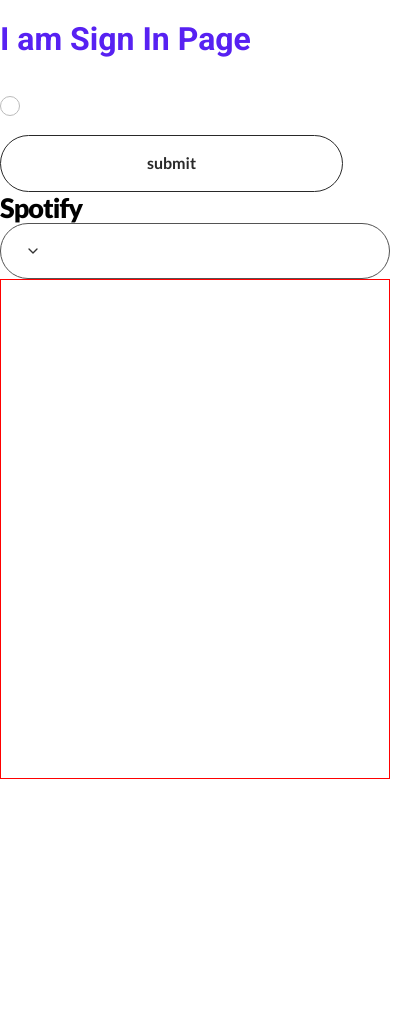
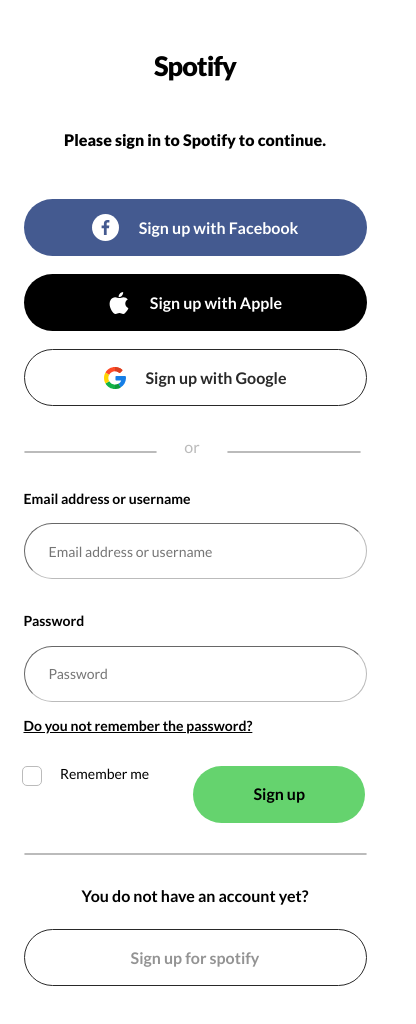
Before and after one commit to kishky101/login-modular-system, a React (Vite) app: page /sign-in in a window 390 px wide. Shown: the top 1024 px of the page, 416 px wide, since content can reach past the window. Before the commit the page ends 844 px from the top, so only its background shows below. Built offline with nearby package versions, Linux system fonts and the light colour scheme.

Commit message:
added sign-in page for desktop and mobile

```diff
--- a/src/global-components/button/button.styles.scss
+++ b/src/global-components/button/button.styles.scss
@@ -1,5 +1,5 @@
 .button-container {
-    width: 100%;
+    //width: 100%;
     height: auto;
     font-family: var(--lato-font);
     max-width: 435px;
@@ -40,11 +40,13 @@
             padding: 18px 60px;
             border: none;
             width: auto;
+            white-space: nowrap;
         }
     }
 
     @media screen and (max-width: 476px) {
-            width: 343px;
+            //width: 343px;
+            max-width: 343px;
     }
 
 }
--- a/src/global-components/form-input/form-input.styles.scss
+++ b/src/global-components/form-input/form-input.styles.scss
@@ -3,6 +3,7 @@
     margin: 1rem 0 0 0;
     font-family: var(--lato-font);
     max-width: 442px;
+    //width: 442px;
 
     &__input-label {
         width: 100%;
--- a/src/routes/sign-in/sign-in.component.tsx
+++ b/src/routes/sign-in/sign-in.component.tsx
@@ -1,23 +1,69 @@
 import React from "react";
+import Logo from "@/global-components/logo/logo.component";
+import Button from "@/global-components/button/button.component";
 import FormInput from "@/global-components/form-input/form-input.component";
-import Button from "@/global-components/button/button.component";
-import Logo from "@/global-components/logo/logo.component";
-import SelectInput from "@/global-components/select-input/select-input.component";
 
 import './sign-in.styles.scss';
 
 const SignIn: React.FC = () => {
-    return (
-        <>
-            <h1>I am Sign In Page</h1>
-            <FormInput type= {'radio'} />
-            <Button />
-            <Logo />
-            <SelectInput placeHolder="" options={['boy', 'girl', 'prefer not to say', 'house', 'child', '1', '2', '3', '4', '5', '6', '7']} onChange={(e) => console.log(e.target.name)} />
-            <div style={{height: '500px', border: '1px solid red'}}></div>
-        </>
 
-    )
+  return (
+    <div className="sign-in">
+      <div className="sign-in__container">
+        <header className="sign-in__logo">
+          <Logo />
+        </header>
+        <h3 className="sign-in__h3">Please sign in to Spotify to continue.</h3>
+        <div className="sign-in__buttons">
+          <Button buttonType="facebook" ><img src="/src/assets/images/facebook.svg" /> Sign up with Facebook</Button>
+          <Button buttonType="apple" ><img src="/src/assets/images/apple.svg" /> Sign up with Apple</Button>
+          <Button ><img src="/src/assets/images/google.svg" /> Sign up with Google</Button>
+        </div>
+        <div className="sign-in__dividers">
+          <span className="sign-in__divider"></span> or <span className="sign-up__divider"></span>
+        </div>
+        <div className="sign-in__form">
+          <form className="sign-in__form-fields">
+            <div className="sign-in__text-input">
+              <FormInput
+                type="email"
+                label="Email address or username"
+                placeholder="Email address or username"
+                htmlFor="email"
+              />
+              <FormInput
+                type="password"
+                label="Password"
+                placeholder="Password"
+                htmlFor="password"
+              />
+              <span className="sign-in__profile">Do you not remember the password?</span>
+            </div>
+
+            <div className="sign-in__marketing">
+
+            </div>
+            <div className="sign-in__button">
+              <div className="sign-in__check">
+                <FormInput
+                  type="checkbox"
+                  label="Remember me"
+                  htmlFor="marketing"
+                />
+              </div>
+              <Button buttonType="sign-in">Sign up</Button>
+            </div>
+          </form>
+          <span className="sign-in__divider2"></span>
+          <div className="sign-in__redirect">
+            <p>You do not have an account yet?</p>
+            <Button><span className="sign-in__redirect--opacity">Sign up for spotify</span></Button>
+          </div>
+
+        </div>
+      </div>
+    </div>
+  )
 }
 
 export default SignIn;
--- a/src/routes/sign-in/sign-in.styles.scss
+++ b/src/routes/sign-in/sign-in.styles.scss
@@ -0,0 +1,165 @@
+.sign-in {
+    max-width: 1440px;
+    display: flex;
+    justify-content: center;
+    align-items: center;
+    font-family: var(--lato-font);
+    margin-top: 50px;
+    margin-bottom: 78px;
+
+    &__container {
+        max-width: 442px;
+        display: flex;
+        flex-direction: column;
+        justify-content: center;
+        align-items: center;
+        width: 100%;
+    }
+
+    &__logo {
+        margin-bottom: 32px;
+    }
+
+
+    &__buttons {
+        width: 100%;
+        display: flex;
+        flex-direction: column;
+        justify-content: center;
+        gap: 18px;
+    }
+
+    &__form {
+        display: flex;
+        flex-direction: column;
+        justify-content: center;
+        align-items: center;
+    }
+
+    &__form-fields {
+        margin-top: -1rem;
+    }
+
+    &__dividers {
+        width: 100%;
+        margin: 32px 0;
+        color: var(--grey-grade3);
+        font-size: 16px;
+    }
+
+    &__divider {
+        display: inline-block;
+        width: 41%;
+        border: .1px solid var(--grey-grade3);
+        border-radius: 50px;
+
+        &:first-of-type {
+            margin-right: 24px;
+        }
+
+        &:last-of-type {
+            margin-left: 24px;
+        }
+    }
+
+    &__h3 {
+        color: var(--black-color);
+        font-size: 16px;
+        font-weight: 800;
+        text-align: center;
+        margin-bottom: 18px;
+    }
+
+    &__text-input {
+        display: flex;
+        flex-direction: column;
+        justify-content: center;
+        align-items: center;
+        width: 442px;
+    }
+
+    &__profile {
+        display: block;
+        margin-bottom: 2rem;
+        color: var(--black-color);
+        font-size: 14px;
+        width: 100%;
+        font-weight: 600;
+        text-decoration: underline;
+    }
+
+
+    &__button {
+        width: 100%;
+        display: flex;
+        justify-content: space-between;
+        align-items: flex-start;
+        margin-bottom: 32px;
+        max-width: 442px;
+    }
+
+    &__check {
+        white-space: nowrap;
+        position: relative;
+        top: -2rem;
+    }
+
+    &__divider2 {
+        @extend .sign-in__divider;
+        width: 100%;
+        margin-top: -1rem;
+    }
+
+    &__redirect {
+        font-size: 16px;
+        font-weight: 600;
+        width: 100%;
+        text-align: center;
+        margin-top: 32px;
+        display: flex;
+        flex-direction: column;
+        justify-content: center;
+        align-items: center;
+        gap: 24px;
+
+        &--opacity {
+            opacity: .5;
+            display: block;
+            width: 100%;
+            width: 435px;
+        }
+    }
+
+    @media screen and (max-width: 476px) {
+        &__container {
+            max-width: 343px;
+        }
+
+        &__logo {
+            margin-bottom: 50px;
+        }
+
+        &__h3 {
+            margin-bottom: 50px;
+        }
+
+        &__divider {
+            width: 39%;
+        }
+
+        &__profile {
+            max-width: 343px;
+        }
+
+        &__button {
+            max-width: 343px;
+            position: relative;
+            left: 3rem;
+        }
+
+        &__divider2 {
+            max-width: 343px;
+            width: 100%;
+        }
+    }
+}
```
Also changed, not shown: src/assets/images/apple.svg (added).
